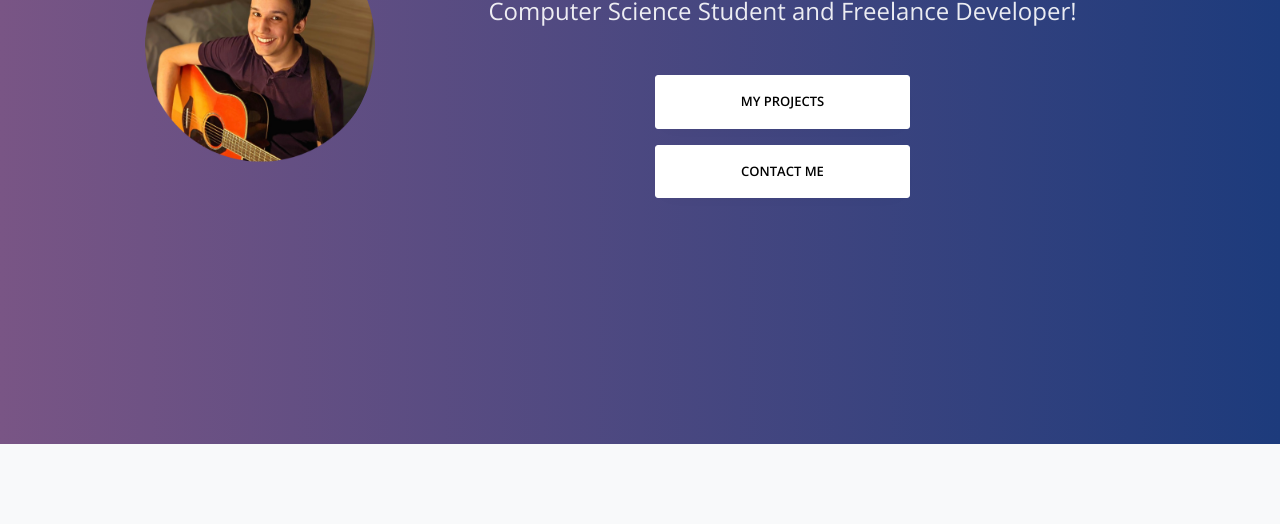
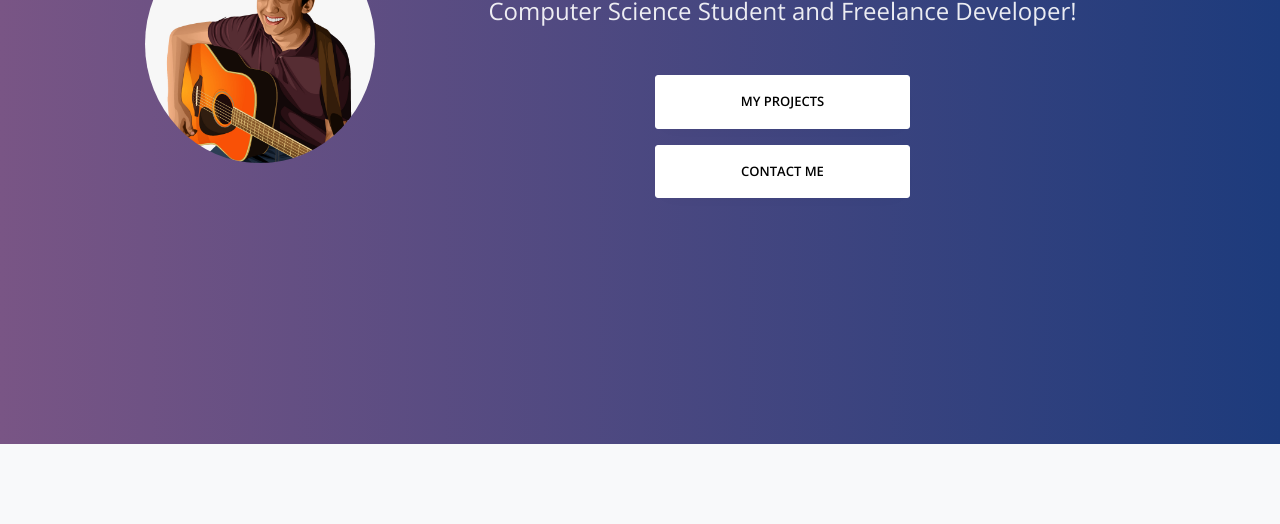
Before and after one commit to mo-awais/ThomasWilcox, a plain HTML site: page index.html in a window 1280 px wide. Shown: the part 356-880 px from the top of the page. Drawn offline with nearby package versions, Linux system fonts and the light colour scheme.

Commit message:
Update index.html

```diff
--- a/index.html
+++ b/index.html
@@ -49,7 +49,7 @@
         <div class="container">
             <div class="row description js-fullheight align-items-center justify-content-center">
                 <div class="col-md-3 text-center">
-                    <img src="images/avatar.png" alt="Circle Image" class="rounded-circle img-fluid image">
+                    <img src="images/avatar2.png" alt="Circle Image" class="rounded-circle img-fluid image">
                 </div>
                 <div class="col-md-8 text-center">
                     <div class="text">
```
